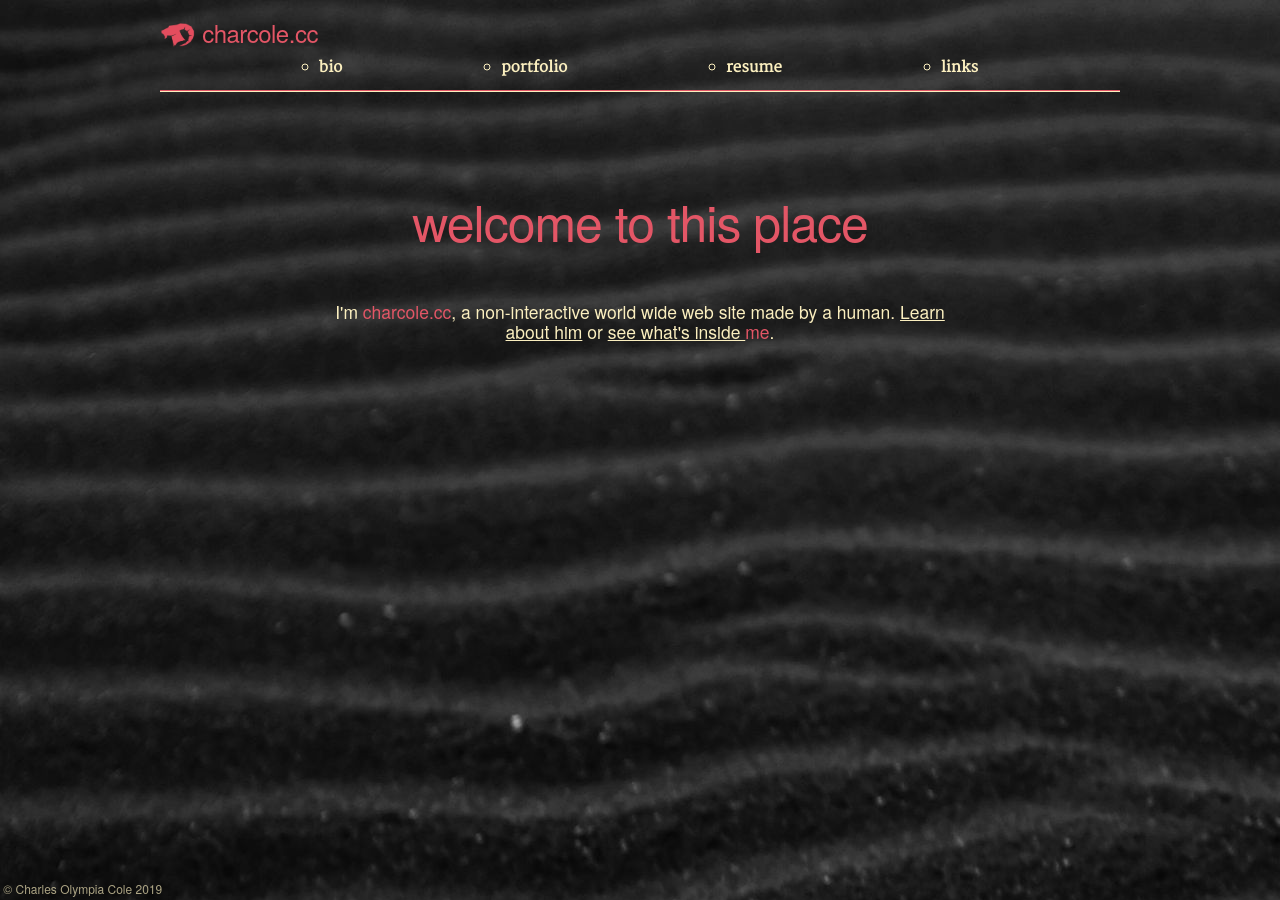
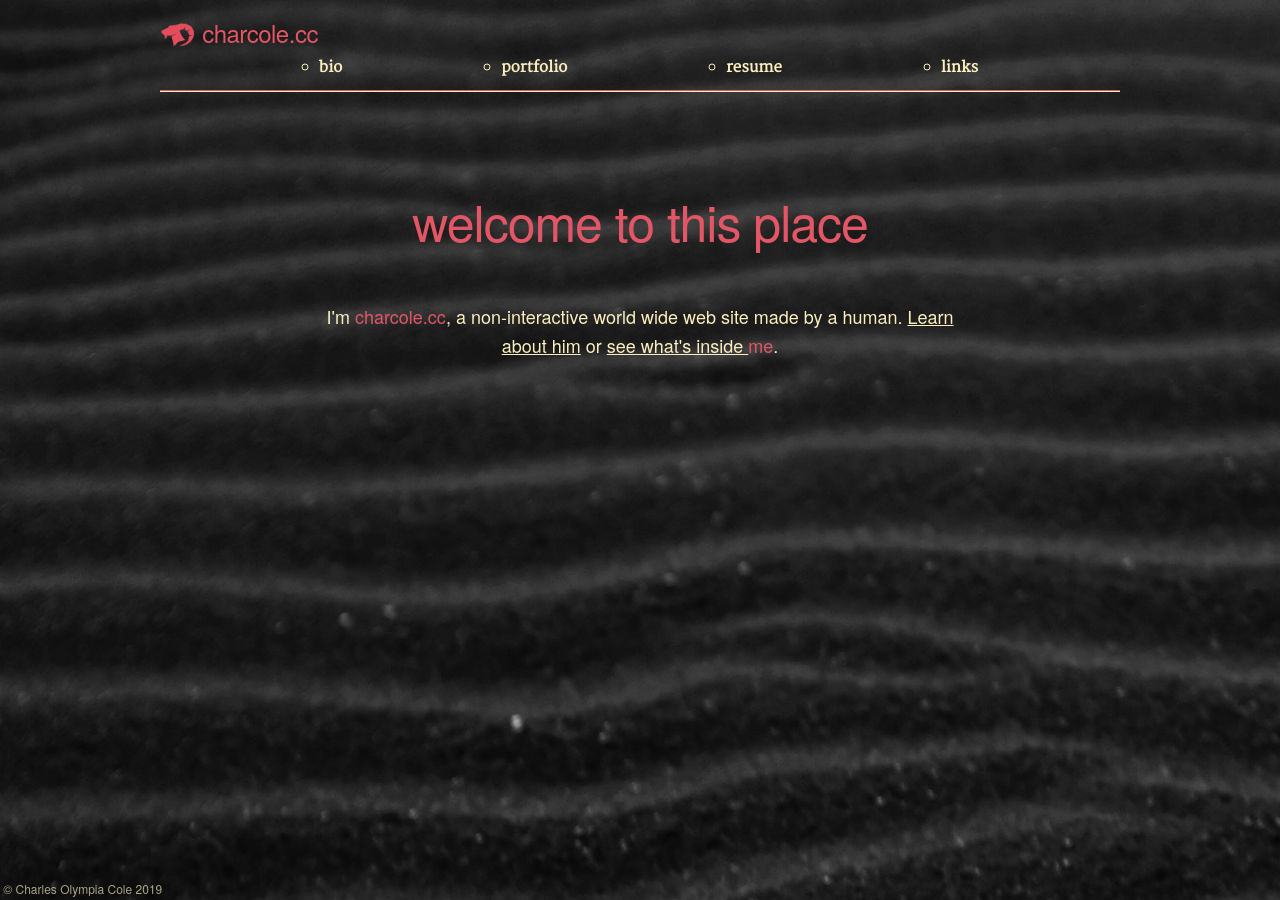
Before and after one commit to char-cole/char-cole.github.io, a Jekyll site: the page built from index.html, in a window 1280 px wide. Built offline with Jekyll 4.4.1, drawn with Linux system fonts in a browser that asks for light colours; some web fonts are replaced.

Commit message:
fix links

```diff
--- a/index.html
+++ b/index.html
@@ -8,7 +8,7 @@
     welcome to this place
   </h1>
   <div class="row">
-    <p class="eight columns offset-by-two text-center text-large">
+    <p class="eight columns offset-by-two text-center">
       I'm <span class="primary">charcole.cc</span>, a non-interactive world wide
       web site made by a human.
       <a href="/bio">Learn about him</a>
--- a/styles/styles.css
+++ b/styles/styles.css
@@ -32,12 +32,8 @@
   text-align: center;
 }
 
-.text-large {
-  font-size: 1.75rem;
-}
-
-.vh1 p.text-large {
-  line-height: 2rem;
+.container p {
+  font-size: 1.8rem;
 }
 
 .text-bold {
@@ -124,6 +120,11 @@
   opacity: 0.67;
 }
 
+h3 {
+  max-width: 46.2rem;
+  margin: 0 auto 3.14rem;
+}
+
 #bio {
   min-height: 10rem;
   height: calc(100vh - 95px);
```
Also changed, not shown: links.html (+6 -6 lines).
